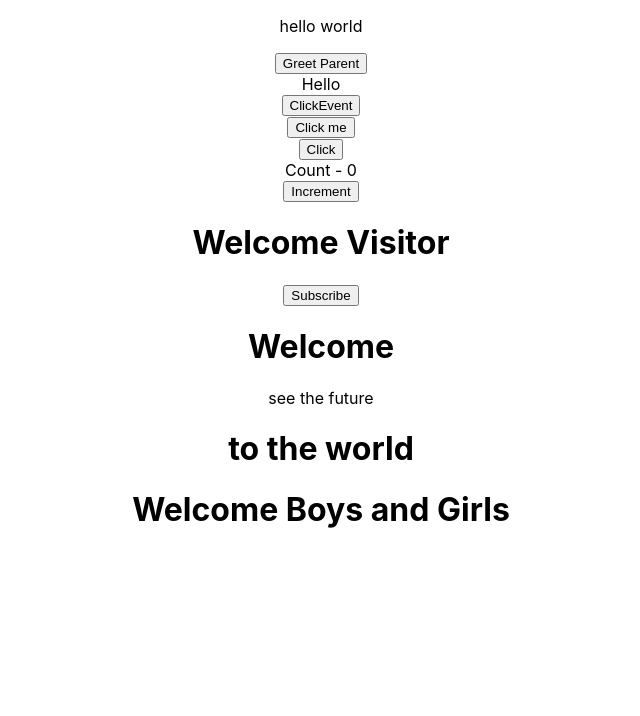
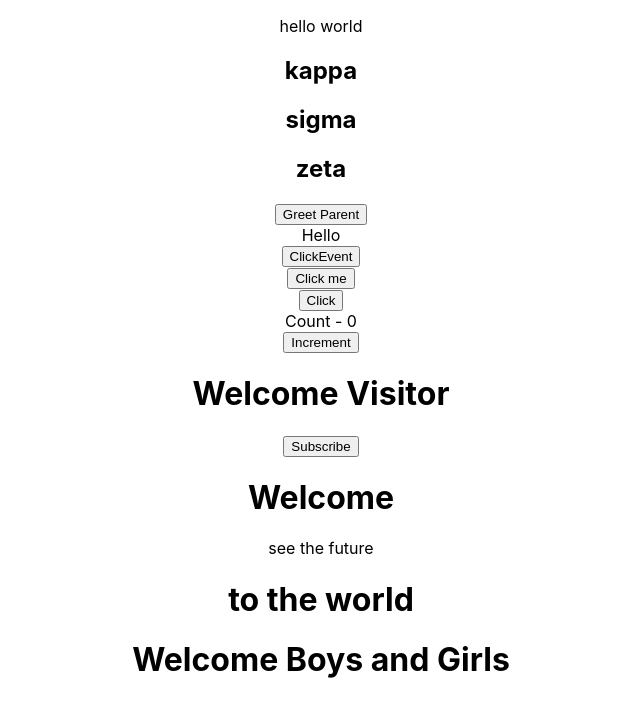
Before and after one commit to FundamentalReact/todo, a React (Create React App) app: page / in a window 1280 px wide. Shown: the top 716 px of the page, without its empty margins (319-959 px from the left). Built offline with nearby package versions, Linux system fonts and the light colour scheme.

Commit message:
rendering list

```diff
--- a/src/App.js
+++ b/src/App.js
@@ -10,6 +10,7 @@ import ClassClick from './components/ClassClick';
 import EventBind from './components/EventBind';
 import ParentComponent from './components/ParentComponent';
 import UserGreeting from './components/UserGreeting'
+import NameList from './components/NameList';
 
 function App() {
   return (
@@ -17,6 +18,7 @@ function App() {
         <p>
           hello world
         </p>
+        <NameList/>
         <UserGreeting/>
         <ParentComponent/>
         <EventBind/>
--- /dev/null
+++ b/src/components/NameList.js
@@ -0,0 +1,17 @@
+import React from 'react'
+
+function NameList(){
+    const arrrray = ['kappa','sigma','zeta']
+    const resultlsit = arrrray.map( name => <h2>{name}</h2> )
+    return (
+        <div> {  resultlsit  } </div>
+              /* <h2>{arrrray[0]}</h2>
+              <h2>{arrrray[1]}</h2> using other short approach
+              <h2>{arrrray[2]}</h2> */
+
+
+
+    )
+}
+
+export default NameList
```
